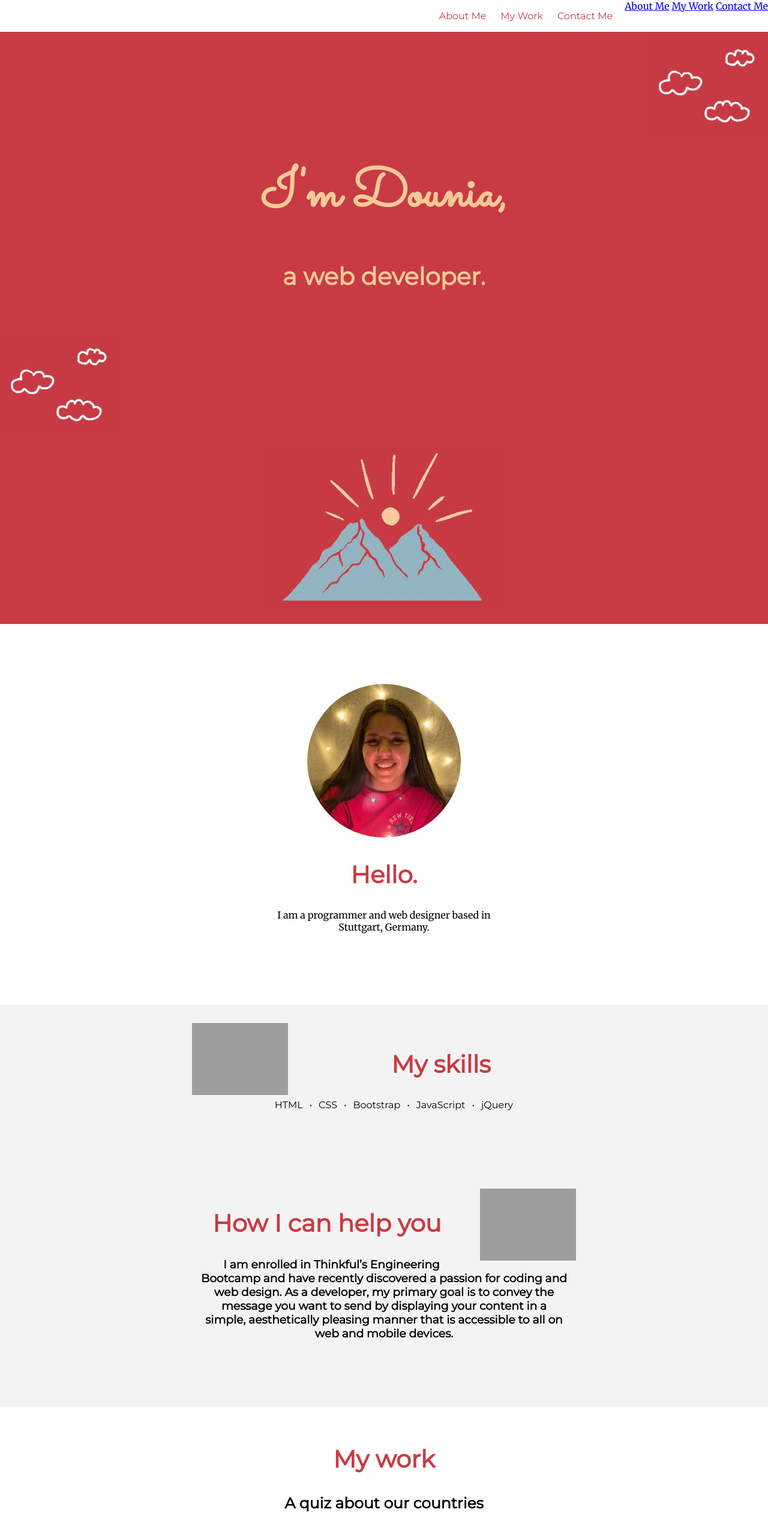
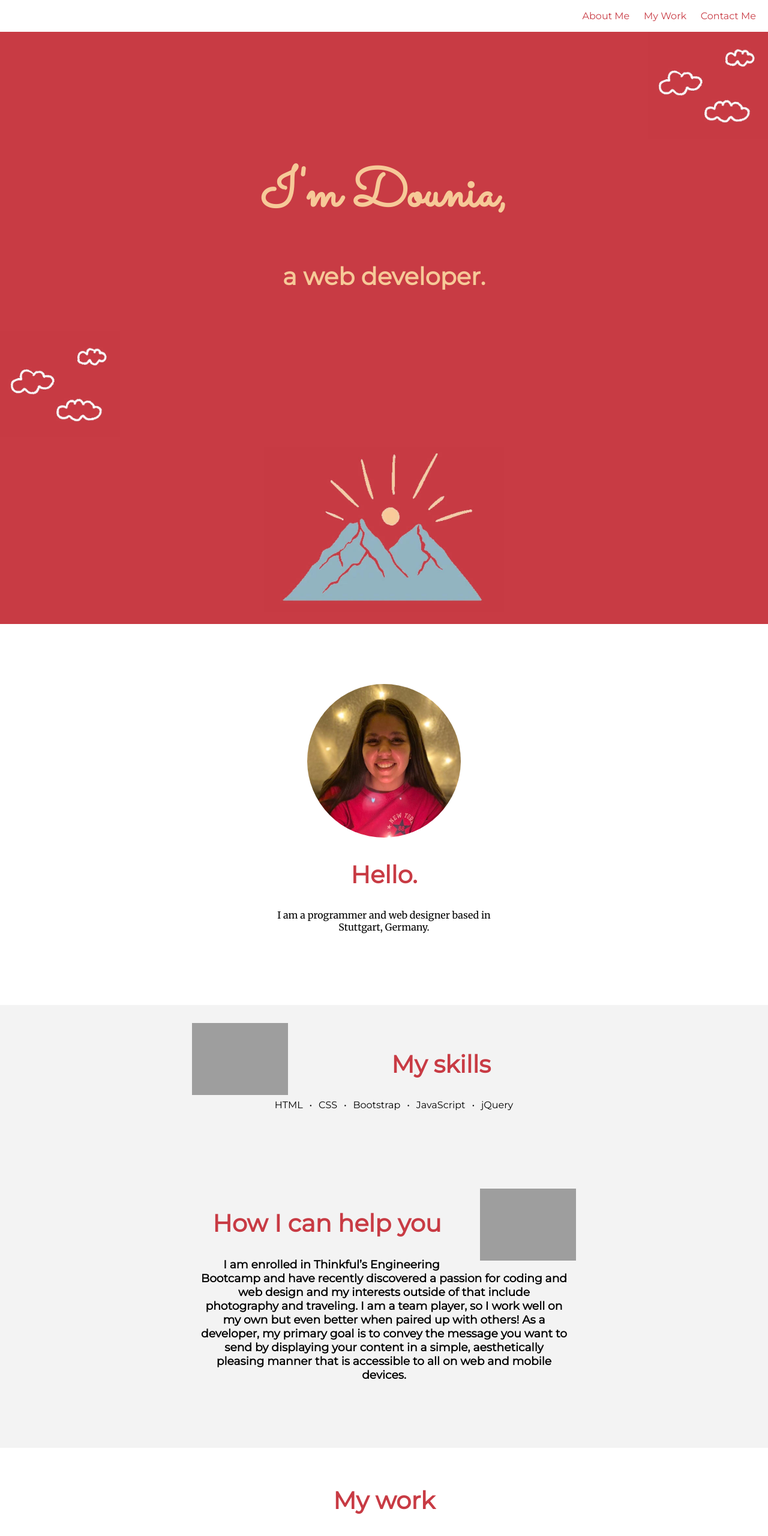
Before and after one commit to douniad/portfolio, a plain HTML site: page index.html in a window 1280 px wide. Shown: the top 2560 px of the page at 60% size. Drawn offline with Linux system fonts and the light colour scheme; grey boxes are pictures that could not be loaded.

Commit message:
Update index.html

```diff
--- a/index.html
+++ b/index.html
@@ -13,24 +13,14 @@
 
 
   <body>
-      <section class="navbarr">
+      <section class="navbarr" id="navbarr">
 <nav class= "navbar">
 
 		<ul class="menu">
-			<li><a class="navlink firstnavlink" href="#aboutme">About Me</li></a>
-			<li><a class="navlink" href="#mywork">My Work</li></a>
-			<li><a class="navlink" href="#contactme"> Contact Me</li></a>
+			<li><a class="navlink firstnavlink" href="#aboutme">About Me</a></li>
+			<li><a class="navlink" href="#mywork">My Work</a></li>
+			<li><a class="navlink" href="#contactme"> Contact Me</a></li>
     </ul>
-    <section class="dropdown">
-      <button onclick="myFunction()" class="dropbutton"><i class="fas fa-bars"></i></button>
-      <section id="mydropdown" class="dropdownmenu dropdown-content">
-
-           <a class="droplink" href="#aboutme">About Me</a>
-           <a class="droplink" href="#mywork">My Work</a>
-           <a class="droplink" href="#contactme">Contact Me</a>
-
-        </section>
-    </section>
 	</nav>
 </section>
 
@@ -40,7 +30,7 @@
     <section class="firstsection">
    <img class="topcloud cloud" src="images/cloud.jpg" alt="cloud">
       <h1>I'm Dounia,</h1>
-     <p> <h2 class="subtitle">a web developer.</h2></p>
+     <p><h2 class="subtitle">a web developer.</h2></p>
      <img class="bottomcloud cloud" src="images/cloud.jpg" alt="cloud">
     <p> <img class="mountain" src="images/mountain.jpg" alt="mountain"></p>
     </section>
@@ -74,8 +64,8 @@
        <section class="skillrow">
          <img class= "ihelpyou" src="https://media.giphy.com/media/74Gczlhl7jE1G/giphy.gif" alt="how i can help you">
        <h2 class="help"> How I can help you </h2>
-       <h3 class="text">I am enrolled in Thinkful’s Engineering Bootcamp and have recently discovered a passion for coding and web design.
-       As a developer, my primary goal is to convey the message you want to send by displaying your content in a simple, aesthetically pleasing manner that is accessible to all on web and mobile devices. </h3>
+       <h3 class="text">I am enrolled in Thinkful’s Engineering Bootcamp and have recently discovered a passion for coding and web design and my interests outside of that include photography and traveling.
+       I am a team player, so I work well on my own but even better when paired up with others! As a developer, my primary goal is to convey the message you want to send by displaying your content in a simple, aesthetically pleasing manner that is accessible to all on web and mobile devices. </h3>
        </section>
 
      </section>
@@ -89,7 +79,7 @@
 
     <section class="extrasection">
 
-       <h3 class="quizdescription text"> A quiz where travel enthusiasts can expand their knowledge of the world while keeping track of their answered questions and score.</h3>
+       <h3 class="quizdescription text"> A quiz where travel enthusiasts can expand their knowledge of the world while keeping track of their answered questions and score. Based on my own love of travel</h3>
        <h3> SKILLS </h3>
        <hr>
        <img class="quizskills" src="images/html5.jpg" alt="html 5"/>
@@ -98,7 +88,7 @@
        <img class="quizskills" src="images/jquery.jpg" alt="jQuery"/> </p>
 
        <a class="repo" href="https://github.com/douniad/countries-quiz"><button type="button" class="buttonwork">My Code</button></a>
-       <a class="liveapp" href="https://douniad.github.io/countries-quiz/"><button type="button" class="buttonwork">Live App</button></a>
+      <a class="liveapp" href="https://douniad.github.io/countries-quiz/"><button type="button" class="buttonwork">Live App</button></a>
     </section>
      </section>
 
@@ -119,7 +109,7 @@
 
    <a class="linkedinlink" href="https://www.linkedin.com/in/dounia-dif-7121aa1a7/">  <i class="i fab fa-linkedin"></i> </a>
    <a class="githublink" href="https://github.com/douniad"> <i class="i fab fa-github"></i></a>
-<p class="copyright">© 2020 Dounia Dif</p>
+   <p class="copyright">© 2020 <a class="melink" href="#navbarr">Dounia Dif</a></p>
 
 </footer>
 
```
